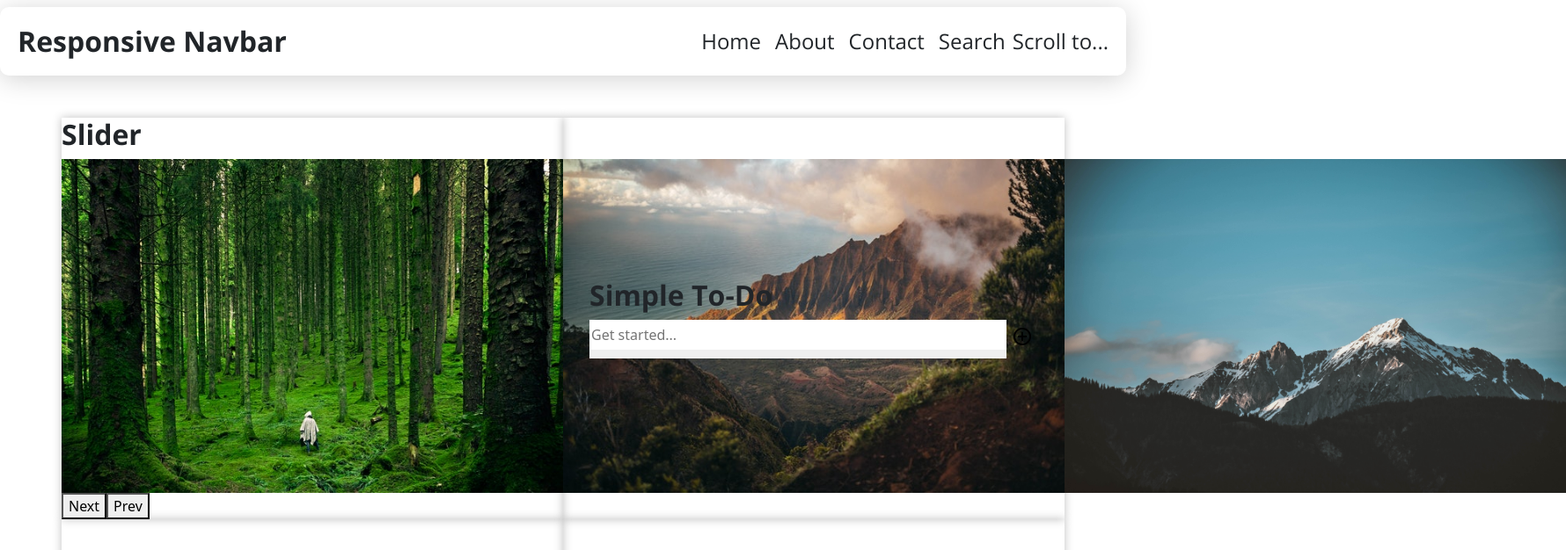
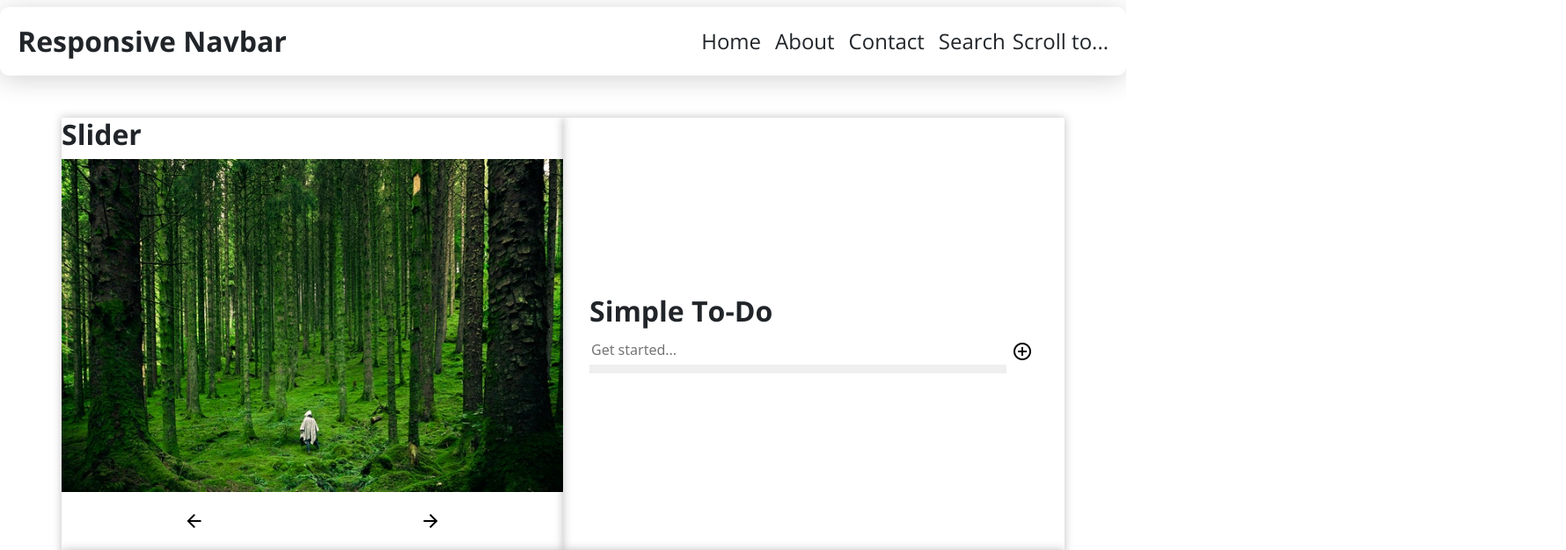
Before and after one commit to xScottishKrissx/playground, a React (Create React App) app: page / in a window 1280 px wide. Shown: the top 626 px of the page at 88% size, 1780 px wide, since content can reach past the window. Built offline with nearby package versions, Linux system fonts and the light colour scheme.

Commit message:
0.17.1 - Slider with transition and controls
Mostly happy with this but I think i can improve on this

```diff
--- a/src/components/simpleSlider/simpleSlider.css
+++ b/src/components/simpleSlider/simpleSlider.css
@@ -1,14 +1,21 @@
 .simpleSlider__container{
     width: 100%;
-    position: relative;
-    top: 0;
+    overflow: hidden;
+    transition: 0.25s linear;
 }
 
 .simpleSlider__sliderWrapper{
     display: flex;
-    transition: 1s linear;
+    transition: 0.25s linear;
 }
 
-.simpleSlider__sliderWrapper img{
+/* .simpleSlider__sliderWrapper img{
     width: 100%;
+} */
+
+
+.simpleSlider__buttonContainer button{
+    background-color: white;
+    display: grid;
+    border: none;
 }
--- a/src/components/simpleSlider/simpleSlider.js
+++ b/src/components/simpleSlider/simpleSlider.js
@@ -9,33 +9,66 @@ import mountain from './mountain.jpg'
 
 export const SimpleSlider = (props) =>{
 
-    const [test, setTest] = useState(0)
-    const slider = useRef()
+    const [slidePosition, setSlidePosition] = useState(0)
+    const [count, setCount] = useState(0)
 
-    const next = () =>{ setTest(test - 100 ) }
-    const prev = () =>{ setTest(test + 100 ) }
+    let currentCount = count
+    const prev = (length) =>{
 
+        if(count === 0){
+            setSlidePosition(slidePosition - 100 * (length - 1))
+            setCount(length - 1)
+            return
+        }
+
+        currentCount--;
+        setSlidePosition(slidePosition + 100 )
+        setCount(currentCount)
+    }
+
+    const next = (length) =>{
+        if(count > length - 2) {
+            setSlidePosition(0)
+            setCount(0)
+            return
+        }
+
+        currentCount++;
+        setCount(currentCount)
+        setSlidePosition(slidePosition - 100 )
+
+    }
+
+    const style = { transform:'translateX(' + slidePosition + '%)' }
+    // THis is how i mapped images. Might be a better way but this is what i used
     const images = ["woods","cliffs", "mountain"]
     const mapImages = images.map ((x,index) => {
         return(
-                <img key={index} alt={x} src={require('./' + x + '.jpg')} />
+                <img className="w-100" key={index} alt={x} src={require('./' + x + '.jpg')} />
         )
     })
 
+    // const mapImages = images.map ((x,index) => {
+    //     return(
+    //         <div>
+    //             <img className="w-100" key={index} alt={x} src={require('./' + x + '.jpg')} />
+    //         </div>
+    //     )
+    // })
 
-    const style = {
-        transform:'translateX(' + test + '%)',
-    }
 
-return(
-    <div className='simpleSlider__container'>
-        <h2>Slider</h2>
-        <div ref={slider} style={style} className={`simpleSlider__sliderWrapper ${test}`}>{mapImages}</div>
+    return(
+        <div className='simpleSlider__container'>
+            <h2>Slider</h2>
 
-        <button onClick={()=>next()}>Next</button>
-        <button onClick={()=>prev()}>Prev</button>
-    </div>
-)
+            <div style={style} className="simpleSlider__sliderWrapper" >{mapImages}</div>
+
+            <div className="simpleSlider__buttonContainer d-flex justify-content-center align-items-center p-3">
+                <button className='m-1 w-50' onClick={()=>prev(images.length)}><span class="material-icons">arrow_back</span></button>
+                <button className="m-1 w-50" onClick={()=>next(images.length)}><span class="material-icons">arrow_forward</span></button>
+            </div>
+        </div>
+    )
 
 }
 
```
Also changed, not shown: src/components/simpleSlider/mountain.jpg.
